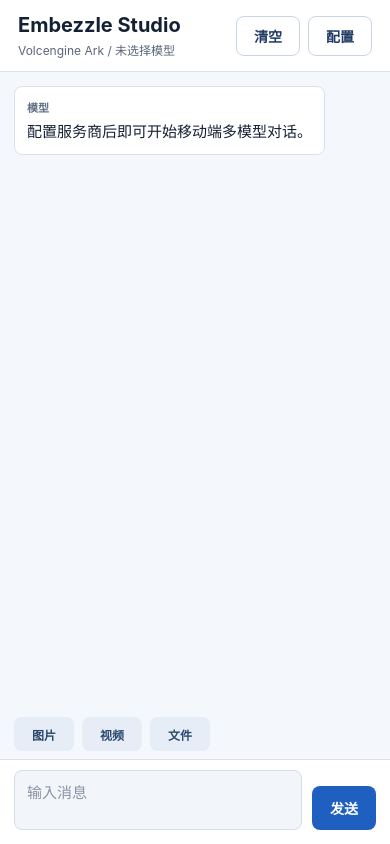
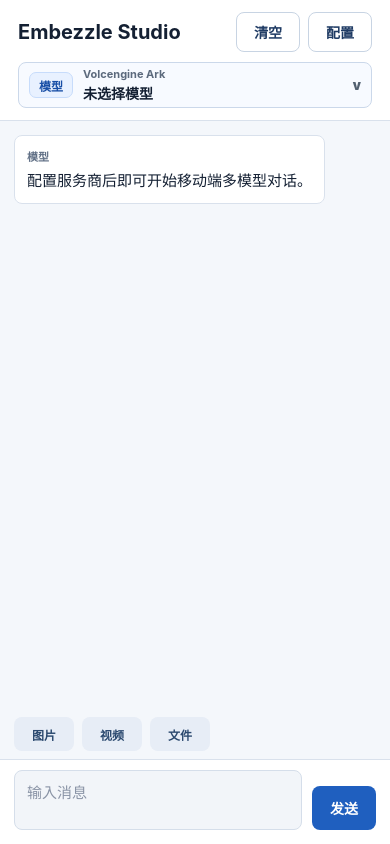
Before and after one commit to szdtzpj/Embezzle-Studio, a React Native app: screen / in a window 390 px wide. Built offline with nearby package versions, Linux system fonts and the light colour scheme.

Commit message:
Move model picker into header

```diff
--- a/App.tsx
+++ b/App.tsx
@@ -4,6 +4,7 @@ import {
   ActivityIndicator,
   Image,
   KeyboardAvoidingView,
+  Modal,
   Platform,
   Pressable,
   ScrollView,
@@ -32,6 +33,13 @@ const capabilityLabel: Record<string, string> = {
   mcp: 'MCP',
 };
 
+function getSelectableModels(provider: ProviderProfile) {
+  return provider.models.filter(
+    (model) =>
+      !(isVolcengineArkProvider(provider) && model.source !== 'remote' && isArkStaticDoubaoModelId(model.id))
+  );
+}
+
 export default function App() {
   const [workspace, setWorkspace] = useState<AppWorkspace>(() => createDefaultWorkspace());
   const [booting, setBooting] = useState(true);
@@ -41,6 +49,7 @@ export default function App() {
   const [attachments, setAttachments] = useState<MediaAttachment[]>([]);
   const [busy, setBusy] = useState(false);
   const [notice, setNotice] = useState('');
+  const [modelPickerOpen, setModelPickerOpen] = useState(false);
 
   useEffect(() => {
     let mounted = true;
@@ -85,10 +94,7 @@ export default function App() {
       return [];
     }
 
-    return activeProvider.models.filter(
-      (model) =>
-        !(isVolcengineArkProvider(activeProvider) && model.source !== 'remote' && isArkStaticDoubaoModelId(model.id))
-    );
+    return getSelectableModels(activeProvider);
   }, [activeProvider]);
   const savedActiveModelId = activeProvider ? workspace.activeModelIdByProvider[activeProvider.id] : '';
   const activeModelId = activeProvider
@@ -107,6 +113,16 @@ export default function App() {
   const addedModelIds = useMemo(
     () => new Set(addedModels.map((model) => model.id)),
     [addedModels]
+  );
+  const providerModelGroups = useMemo(
+    () =>
+      workspace.providers
+        .map((provider) => ({
+          provider,
+          models: getSelectableModels(provider),
+        }))
+        .filter((group) => group.models.length > 0),
+    [workspace.providers]
   );
 
   function updateActiveProvider(patch: Partial<ProviderProfile>) {
@@ -141,6 +157,18 @@ export default function App() {
         [activeProvider.id]: modelId,
       },
     }));
+  }
+
+  function selectProviderModel(providerId: string, modelId: string) {
+    setWorkspace((current) => ({
+      ...current,
+      activeProviderId: providerId,
+      activeModelIdByProvider: {
+        ...current.activeModelIdByProvider,
+        [providerId]: modelId,
+      },
+    }));
+    setModelPickerOpen(false);
   }
 
   function addCustomProvider() {
@@ -414,12 +442,8 @@ export default function App() {
           style={styles.keyboard}
         >
           <View style={styles.topBar}>
-            <View>
+            <View style={styles.topHeaderRow}>
               <Text style={styles.appName}>Embezzle Studio</Text>
-              <Text style={styles.activeLine}>
-                {activeProvider.name} / {(activeModel?.name ?? activeModelId) || '未选择模型'}
-              </Text>
-            </View>
               <View style={styles.topActions}>
                 <Pressable accessibilityRole="button" onPress={clearMessages} style={styles.secondaryButton}>
                   <Text style={styles.secondaryButtonText}>清空</Text>
@@ -433,6 +457,35 @@ export default function App() {
                 </Pressable>
               </View>
             </View>
+            <Pressable
+              accessibilityRole="button"
+              testID="model-picker-trigger"
+              onPress={() => setModelPickerOpen(true)}
+              style={styles.modelPickerTrigger}
+            >
+              <View style={styles.modelPickerLabelBadge}>
+                <Text style={styles.modelPickerLabelText}>模型</Text>
+              </View>
+              <View style={styles.modelPickerCurrent}>
+                <Text numberOfLines={1} style={styles.modelPickerProviderText}>
+                  {activeProvider.name}
+                </Text>
+                <Text numberOfLines={1} style={styles.modelPickerModelText}>
+                  {(activeModel?.name ?? activeModelId) || '未选择模型'}
+                </Text>
+              </View>
+              <Text style={styles.modelPickerChevron}>v</Text>
+            </Pressable>
+          </View>
+
+          <ModelPickerModal
+            visible={modelPickerOpen}
+            groups={providerModelGroups}
+            activeProviderId={activeProvider.id}
+            activeModelId={activeModelId}
+            onClose={() => setModelPickerOpen(false)}
+            onSelect={selectProviderModel}
+          />
 
           {settingsOpen ? (
             <ScrollView style={styles.content} contentContainerStyle={styles.settingsContent}>
@@ -599,36 +652,6 @@ export default function App() {
 
               {notice ? <Text style={styles.notice}>{notice}</Text> : null}
 
-              {addedModels.length ? (
-                <ScrollView
-                  horizontal
-                  showsHorizontalScrollIndicator={false}
-                  contentContainerStyle={styles.modelSwitchRow}
-                >
-                  {addedModels.map((model) => (
-                    <Pressable
-                      key={model.id}
-                      accessibilityRole="button"
-                      onPress={() => selectModel(model.id)}
-                      style={[
-                        styles.modelSwitchChip,
-                        model.id === activeModelId && styles.modelSwitchChipActive,
-                      ]}
-                    >
-                      <Text
-                        numberOfLines={1}
-                        style={[
-                          styles.modelSwitchText,
-                          model.id === activeModelId && styles.modelSwitchTextActive,
-                        ]}
-                      >
-                        {model.name ?? model.id}
-                      </Text>
-                    </Pressable>
-                  ))}
-                </ScrollView>
-              ) : null}
-
               {attachments.length ? (
                 <ScrollView
                   horizontal
@@ -686,6 +709,96 @@ export default function App() {
         </KeyboardAvoidingView>
       </SafeAreaView>
     </SafeAreaProvider>
+  );
+}
+
+interface ModelPickerModalProps {
+  visible: boolean;
+  groups: Array<{
+    provider: ProviderProfile;
+    models: ModelInfo[];
+  }>;
+  activeProviderId: string;
+  activeModelId: string;
+  onClose: () => void;
+  onSelect: (providerId: string, modelId: string) => void;
+}
+
+function ModelPickerModal({
+  visible,
+  groups,
+  activeProviderId,
+  activeModelId,
+  onClose,
+  onSelect,
+}: ModelPickerModalProps) {
+  return (
+    <Modal visible={visible} transparent animationType="fade" onRequestClose={onClose}>
+      <View style={styles.modelPickerModalRoot}>
+        <Pressable accessibilityRole="button" onPress={onClose} style={styles.modelPickerBackdrop} />
+        <View testID="model-picker-sheet" style={styles.modelPickerSheet}>
+          <View style={styles.modelPickerSheetHeader}>
+            <View style={styles.modelPickerTitleBlock}>
+              <Text style={styles.modelPickerTitle}>选择模型</Text>
+              <Text style={styles.modelPickerSubtitle}>已添加模型</Text>
+            </View>
+            <Pressable accessibilityRole="button" onPress={onClose} style={styles.modelPickerCloseButton}>
+              <Text style={styles.modelPickerCloseText}>×</Text>
+            </Pressable>
+          </View>
+
+          <ScrollView contentContainerStyle={styles.modelPickerList}>
+            {groups.length ? (
+              groups.map((group) => (
+                <View key={group.provider.id} style={styles.modelPickerGroup}>
+                  <View style={styles.modelPickerGroupHeader}>
+                    <Text numberOfLines={1} style={styles.modelPickerGroupName}>
+                      {group.provider.name}
+                    </Text>
+                    <Text style={styles.modelPickerGroupCount}>{group.models.length}</Text>
+                  </View>
+                  {group.models.map((model) => {
+                    const selected = group.provider.id === activeProviderId && model.id === activeModelId;
+
+                    return (
+                      <Pressable
+                        key={`${group.provider.id}:${model.id}`}
+                        accessibilityRole="button"
+                        onPress={() => onSelect(group.provider.id, model.id)}
+                        style={[
+                          styles.modelPickerRow,
+                          selected && styles.modelPickerRowActive,
+                        ]}
+                      >
+                        <View style={styles.modelPickerRowTextBlock}>
+                          <Text
+                            numberOfLines={1}
+                            style={[
+                              styles.modelPickerRowName,
+                              selected && styles.modelPickerRowNameActive,
+                            ]}
+                          >
+                            {model.name ?? model.id}
+                          </Text>
+                          <Text numberOfLines={1} style={styles.modelPickerRowMeta}>
+                            {model.id}
+                          </Text>
+                        </View>
+                        {selected ? <Text style={styles.modelPickerSelectedText}>当前</Text> : null}
+                      </Pressable>
+                    );
+                  })}
+                </View>
+              ))
+            ) : (
+              <View style={styles.modelPickerEmpty}>
+                <Text style={styles.modelPickerEmptyText}>暂无已添加模型</Text>
+              </View>
+            )}
+          </ScrollView>
+        </View>
+      </View>
+    </Modal>
   );
 }
 
@@ -778,12 +891,14 @@ const styles = StyleSheet.create({
     fontSize: 14,
   },
   topBar: {
-    minHeight: 72,
     paddingHorizontal: 18,
     paddingVertical: 12,
     backgroundColor: '#ffffff',
     borderBottomWidth: StyleSheet.hairlineWidth,
     borderBottomColor: '#d9e1ec',
+    gap: 10,
+  },
+  topHeaderRow: {
     flexDirection: 'row',
     alignItems: 'center',
     justifyContent: 'space-between',
@@ -794,15 +909,56 @@ const styles = StyleSheet.create({
     fontSize: 20,
     fontWeight: '700',
   },
-  activeLine: {
-    marginTop: 4,
-    color: '#596779',
-    fontSize: 12,
-  },
   topActions: {
     flexDirection: 'row',
     alignItems: 'center',
     gap: 8,
+  },
+  modelPickerTrigger: {
+    minHeight: 46,
+    borderRadius: 8,
+    borderWidth: 1,
+    borderColor: '#cbd8ea',
+    backgroundColor: '#f7faff',
+    flexDirection: 'row',
+    alignItems: 'center',
+    gap: 10,
+    paddingHorizontal: 10,
+  },
+  modelPickerLabelBadge: {
+    height: 26,
+    borderRadius: 7,
+    backgroundColor: '#e8f1ff',
+    borderWidth: 1,
+    borderColor: '#c7dcfb',
+    alignItems: 'center',
+    justifyContent: 'center',
+    paddingHorizontal: 9,
+  },
+  modelPickerLabelText: {
+    color: '#174ea6',
+    fontSize: 12,
+    fontWeight: '900',
+  },
+  modelPickerCurrent: {
+    flex: 1,
+    minWidth: 0,
+  },
+  modelPickerProviderText: {
+    color: '#5c6a7d',
+    fontSize: 11,
+    fontWeight: '700',
+  },
+  modelPickerModelText: {
+    marginTop: 2,
+    color: '#142033',
+    fontSize: 14,
+    fontWeight: '800',
+  },
+  modelPickerChevron: {
+    color: '#526070',
+    fontSize: 13,
+    fontWeight: '900',
   },
   secondaryButton: {
     height: 40,
@@ -1000,32 +1156,161 @@ const styles = StyleSheet.create({
     fontSize: 12,
     fontWeight: '800',
   },
-  modelSwitchRow: {
+  modelPickerModalRoot: {
+    flex: 1,
+    justifyContent: 'flex-start',
     paddingHorizontal: 14,
-    paddingBottom: 8,
-    gap: 8,
+    paddingTop: 104,
+    backgroundColor: 'rgba(20, 32, 51, 0.24)',
   },
-  modelSwitchChip: {
-    maxWidth: 180,
+  modelPickerBackdrop: {
+    position: 'absolute',
+    top: 0,
+    right: 0,
+    bottom: 0,
+    left: 0,
+  },
+  modelPickerSheet: {
+    maxHeight: '72%',
+    borderRadius: 8,
+    borderWidth: 1,
+    borderColor: '#d8e2ef',
+    backgroundColor: '#ffffff',
+    shadowColor: '#142033',
+    shadowOffset: { width: 0, height: 10 },
+    shadowOpacity: 0.15,
+    shadowRadius: 24,
+    elevation: 8,
+    overflow: 'hidden',
+  },
+  modelPickerSheetHeader: {
+    minHeight: 58,
+    paddingHorizontal: 14,
+    borderBottomWidth: StyleSheet.hairlineWidth,
+    borderBottomColor: '#dbe4f0',
+    flexDirection: 'row',
+    alignItems: 'center',
+    justifyContent: 'space-between',
+    gap: 12,
+  },
+  modelPickerTitleBlock: {
+    flex: 1,
+    minWidth: 0,
+  },
+  modelPickerTitle: {
+    color: '#142033',
+    fontSize: 16,
+    fontWeight: '800',
+  },
+  modelPickerSubtitle: {
+    marginTop: 3,
+    color: '#64748b',
+    fontSize: 12,
+    fontWeight: '700',
+  },
+  modelPickerCloseButton: {
+    width: 34,
     height: 34,
     borderRadius: 8,
     borderWidth: 1,
-    borderColor: '#cbd6e5',
+    borderColor: '#d5dfec',
+    alignItems: 'center',
+    justifyContent: 'center',
     backgroundColor: '#ffffff',
-    justifyContent: 'center',
+  },
+  modelPickerCloseText: {
+    color: '#425166',
+    fontSize: 20,
+    lineHeight: 22,
+    fontWeight: '700',
+  },
+  modelPickerList: {
+    padding: 12,
+    gap: 12,
+  },
+  modelPickerGroup: {
+    gap: 8,
+  },
+  modelPickerGroupHeader: {
+    flexDirection: 'row',
+    alignItems: 'center',
+    justifyContent: 'space-between',
+    gap: 10,
+  },
+  modelPickerGroupName: {
+    flex: 1,
+    color: '#40516a',
+    fontSize: 13,
+    fontWeight: '900',
+  },
+  modelPickerGroupCount: {
+    minWidth: 24,
+    height: 22,
+    borderRadius: 7,
+    backgroundColor: '#edf3fb',
+    color: '#50627b',
+    overflow: 'hidden',
+    textAlign: 'center',
+    textAlignVertical: 'center',
+    fontSize: 11,
+    fontWeight: '800',
+  },
+  modelPickerRow: {
+    minHeight: 54,
+    borderRadius: 8,
+    borderWidth: 1,
+    borderColor: '#d6e0ed',
+    backgroundColor: '#ffffff',
     paddingHorizontal: 12,
+    paddingVertical: 8,
+    flexDirection: 'row',
+    alignItems: 'center',
+    gap: 10,
   },
-  modelSwitchChipActive: {
+  modelPickerRowActive: {
     borderColor: '#1f5fbf',
-    backgroundColor: '#e8f1ff',
+    backgroundColor: '#edf5ff',
   },
-  modelSwitchText: {
-    color: '#35465f',
+  modelPickerRowTextBlock: {
+    flex: 1,
+    minWidth: 0,
+  },
+  modelPickerRowName: {
+    color: '#142033',
+    fontSize: 14,
+    fontWeight: '800',
+  },
+  modelPickerRowNameActive: {
+    color: '#174ea6',
+  },
+  modelPickerRowMeta: {
+    marginTop: 4,
+    color: '#6a778a',
+    fontSize: 12,
+  },
+  modelPickerSelectedText: {
+    borderRadius: 7,
+    backgroundColor: '#1f5fbf',
+    color: '#ffffff',
+    overflow: 'hidden',
+    paddingHorizontal: 9,
+    paddingVertical: 5,
     fontSize: 12,
     fontWeight: '800',
   },
-  modelSwitchTextActive: {
-    color: '#174ea6',
+  modelPickerEmpty: {
+    minHeight: 84,
+    borderRadius: 8,
+    borderWidth: 1,
+    borderColor: '#d8e2ef',
+    backgroundColor: '#f8fbff',
+    alignItems: 'center',
+    justifyContent: 'center',
+  },
+  modelPickerEmptyText: {
+    color: '#607086',
+    fontSize: 13,
+    fontWeight: '800',
   },
   messageBubble: {
     maxWidth: '92%',
```
Lines whose indentation alone changed are shown as unchanged.
